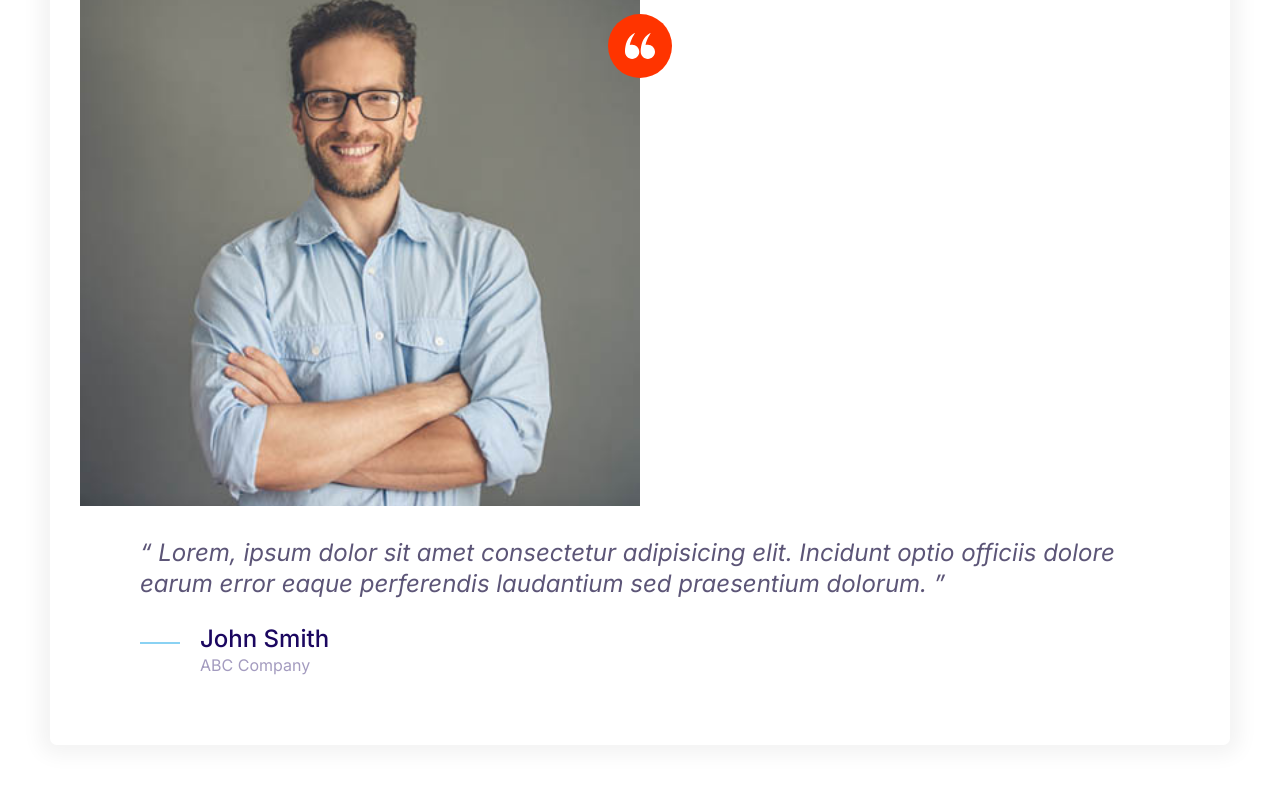
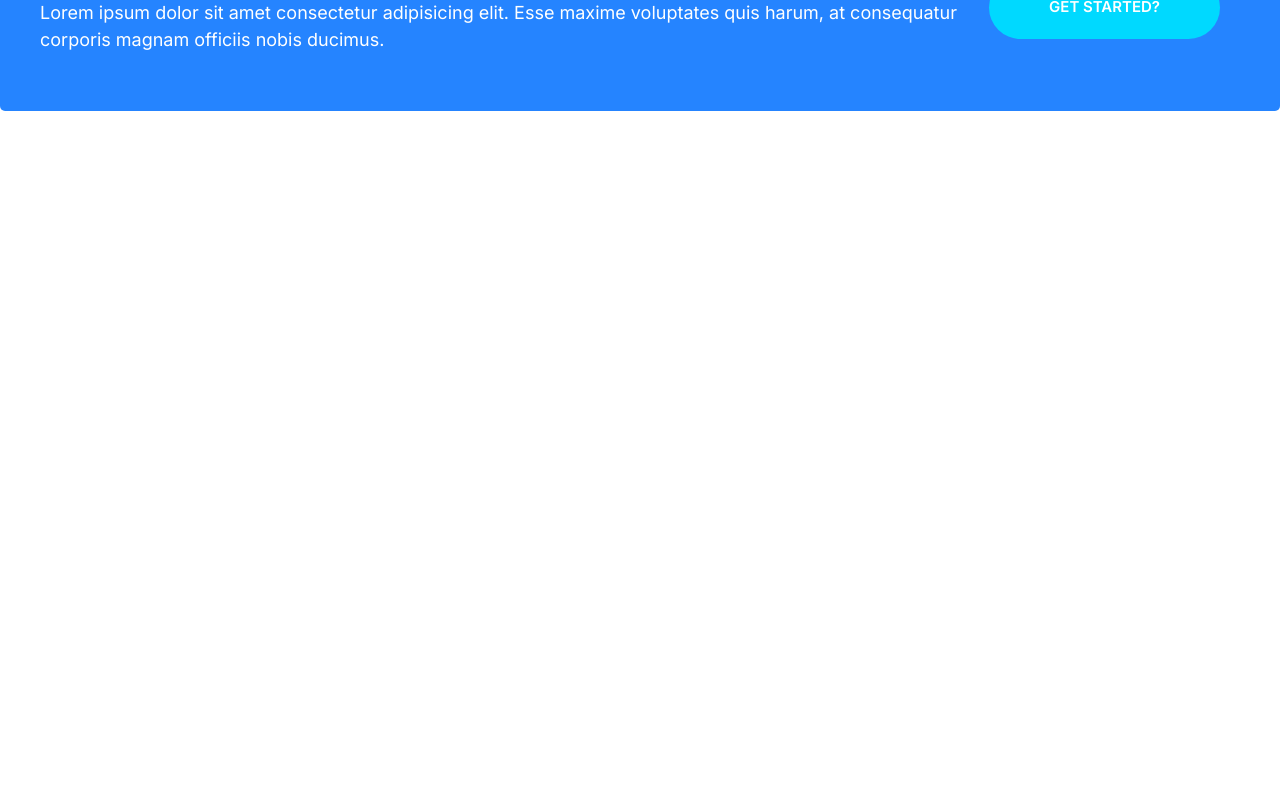
Before and after one commit to bsolomon18/moshify, a plain HTML site: page index.html in a window 1280 px wide. Shown: the part 96-891 px from the top of the page. After the commit the page ends 800 px from the top, so only its background shows below. Drawn offline with Linux system fonts and the light colour scheme.

Commit message:
Defining callouts section.

```diff
--- a/CSS/styles.css
+++ b/CSS/styles.css
@@ -220,6 +220,11 @@ p {
   background: #fe663f;
 }
 
+.btn--stretched {
+  padding-left: 6rem;
+  padding-right: 6rem;
+}
+
 .btn--block {
   width: 100%;
   display: inline-block;
@@ -419,8 +424,8 @@ p {
 }
 
 .quote__line {
+  bottom: 10px;
   position: relative;
-  bottom: 10px;
 }
 
 @media screen and (min-width: 1024px) {
@@ -466,8 +471,8 @@ p {
 
 .testimonial__image > .icon-container {
   position: absolute;
+  right: -32px;
   top: 3rem;
-  right: -32px;
 }
 
 @media screen and (min-width: 768px) {
@@ -480,3 +485,44 @@ p {
     margin-left: 6rem;
   }
 }
+
+/* CALLOUTS */
+.callout {
+  border-radius: 5px;
+  padding: 4rem;
+}
+
+.callout--primary {
+  background: var(--color-primary);
+  color: #fff;
+}
+
+.callout__heading {
+  color: #fff;
+  font-size: 3rem;
+  margin-top: 0;
+}
+
+.callout .btn {
+  align-self: center;
+  justify-self: center;
+}
+
+.callout--content {
+  text-align: center;
+}
+
+@media screen and (min-width: 768px) {
+  .callout .grid--1x2 {
+    grid-template-columns: 1fr auto;
+  }
+
+  .callout--content {
+    text-align: left;
+  }
+
+  .callout .btn {
+    justify-self: start;
+    margin: 0 2rem;
+  }
+}
--- a/index.html
+++ b/index.html
@@ -13,40 +13,19 @@
     <link rel="stylesheet" href="css/normalize.css" />
     <link rel="stylesheet" href="css/styles.css" />
   </head>
-  <body style="padding: 5rem">
-    <div class="card testimonial">
+  <body>
+    <div class="callout callout--primary">
       <div class="grid grid--1x2">
-        <div class="testimonial__image"><img src="images/testimonial.jpg" alt="A happy smiling customer"
-          />
-        <span class="icon-container icon-container--accent">
-                <svg class="icon icon--white icon--small">
-                  <use href="images/sprite.svg#quotes"></use>
-                </svg>
-              </span>
-            </div>
+        <div class="callout--content">
+          <h2 class="callout__heading">Ready to get started?</h2>
+          <p>
+            Lorem ipsum dolor sit amet consectetur adipisicing elit. Esse maxime
+            voluptates quis harum, at consequatur corporis magnam officiis nobis
+            ducimus.
+          </p>
+        </div>
+        <a href="" class="btn btn--secondary btn--stretched">Get Started?</a>
       </div>
-      <blockquote class="quote">
-        <p class="quote__text">
-          Lorem, ipsum dolor sit amet consectetur adipisicing elit.
-          Incidunt optio officiis dolore earum error eaque perferendis
-          laudantium sed praesentium dolorum.
-        </p>
-        <footer>
-          <div class="media">
-            <div class="media__image">
-              <svg class="icon icon--primary quote__line">
-                <use href="images/sprite.svg#line"></use>
-              </svg>
-            </div>
-            <div class="media__body">
-              <h3 class="media__title quote__author">John Smith</h3>
-              <p class="quote__organization">ABC Company</p>
-            </div>
-          </div>
-        </footer>
-      </blockquote>
-
-    </div>
     </div>
   </body>
 </html>
```
Also changed, not shown: components/callouts.html (added, +13 -0 lines).
